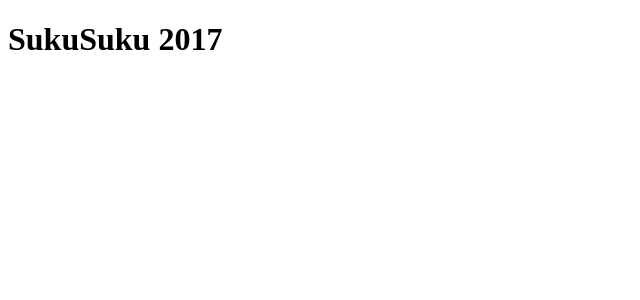
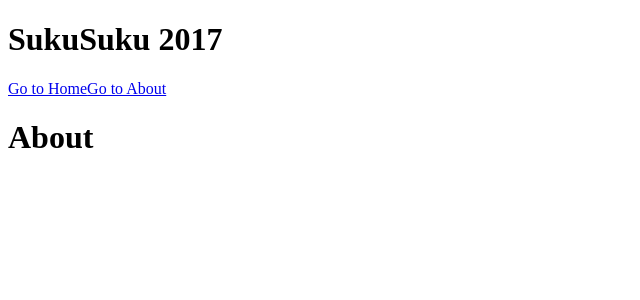
Before and after one commit to sukusuku2017/word, a Vue app: page /#/about in a window 1280 px wide. Shown: the top 300 px of the page, without its empty margins (0-640 px from the left). Built offline with nearby package versions, Linux system fonts and the light colour scheme.

Commit message:
set vue-router

```diff
--- /dev/null
+++ b/src/components/About.vue
@@ -0,0 +1,13 @@
+<template lang="html">
+  <div class="about">
+    <h1>About</h1>
+  </div>
+</template>
+
+<script>
+export default {
+}
+</script>
+
+<style lang="css">
+</style>
--- a/src/components/App.vue
+++ b/src/components/App.vue
@@ -1,6 +1,11 @@
 <template lang="html">
   <div class="sukusuku-app">
     <h1>{{ title }}</h1>
+
+    <router-link to="/home">Go to Home</router-link>
+    <router-link to="/about">Go to About</router-link>
+    <!-- route outlet -->
+    <router-view></router-view>
   </div>
 </template>
 
--- /dev/null
+++ b/src/components/Home.vue
@@ -0,0 +1,16 @@
+<template lang="html">
+  <div class="home">
+    <h1>Home</h1>
+  </div>
+</template>
+
+<script>
+export default {
+  data() {
+    return {}
+  }
+}
+</script>
+
+<style lang="css">
+</style>
--- a/src/index.html
+++ b/src/index.html
@@ -5,8 +5,8 @@
     <title>sukusuku</title>
   </head>
   <body>
-    <div class="app">
-      <slot>SukuSuku App</slot>
+    <div id="app">
+      <slot>SukuSuku App Loading...</slot>
     </div>
     <!-- scripts -->
   </body>
--- a/src/main.js
+++ b/src/main.js
@@ -1,7 +1,23 @@
 import Vue from 'vue'
+import VueRouter from 'vue-router'
+
+import Home from './components/Home.vue'
+import About from './components/About.vue'
 import App from './components/App.vue'
 
+Vue.use(VueRouter)
+
+const routes = [
+  { path: '/home', component: Home },
+  { path: '/about', component: About },
+]
+
+const router = new VueRouter({
+  routes
+})
+
 const vm = new Vue({
-  el: '.app',
+  el: '#app',
+  router,
   render: h => h(App)
 })
```
